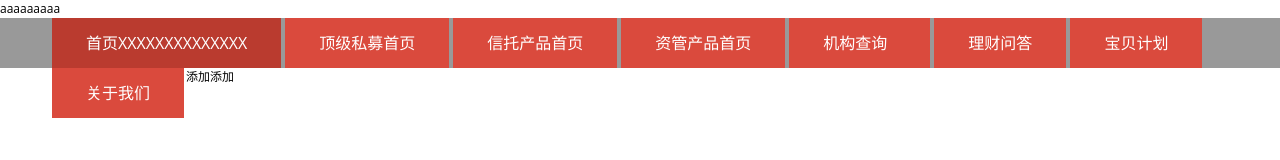
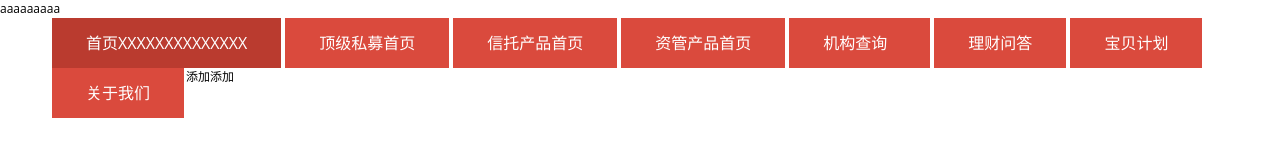
Before and after one commit to tanghuihui/exercise0602, a plain HTML site: page index.html in a window 1280 px wide. Drawn offline with Linux system fonts and the light colour scheme.

Commit message:
css 被selena 修改

```diff
--- a/css/base.css
+++ b/css/base.css
@@ -40,7 +40,7 @@ img{ padding:0; margin:0;}
 .ly-menu-up,.ly-menu-do{display: inline-block;position: relative;left: 6px;top: -2px;+*top: -6px; width: 9px;height: 5px; }
 .ly-menu-do{ background-position: -292px -54px;}
 .ly-menu-up{background-position: -309px -54px;}
-.ly-menu{ background: #999999;width: 100%;min-width: 1180px;height: 50px;line-height: 50px;}
+.ly-menu{ background: #ffffff;width: 100%;min-width: 1180px;height: 50px;line-height: 50px;}
 .ly-menu-lk,.ly-menu-cd{ color: #fff;font-size: 16px;padding: 0 34px;background: #da4a3d;margin: 0 2px;display: block;}
 .ly-menu-cd{ background: #ba3b2f;font-size: 14px;}
 .ly-menu-cd:hover{ background: #da4a3d;color: #fff;}
```
